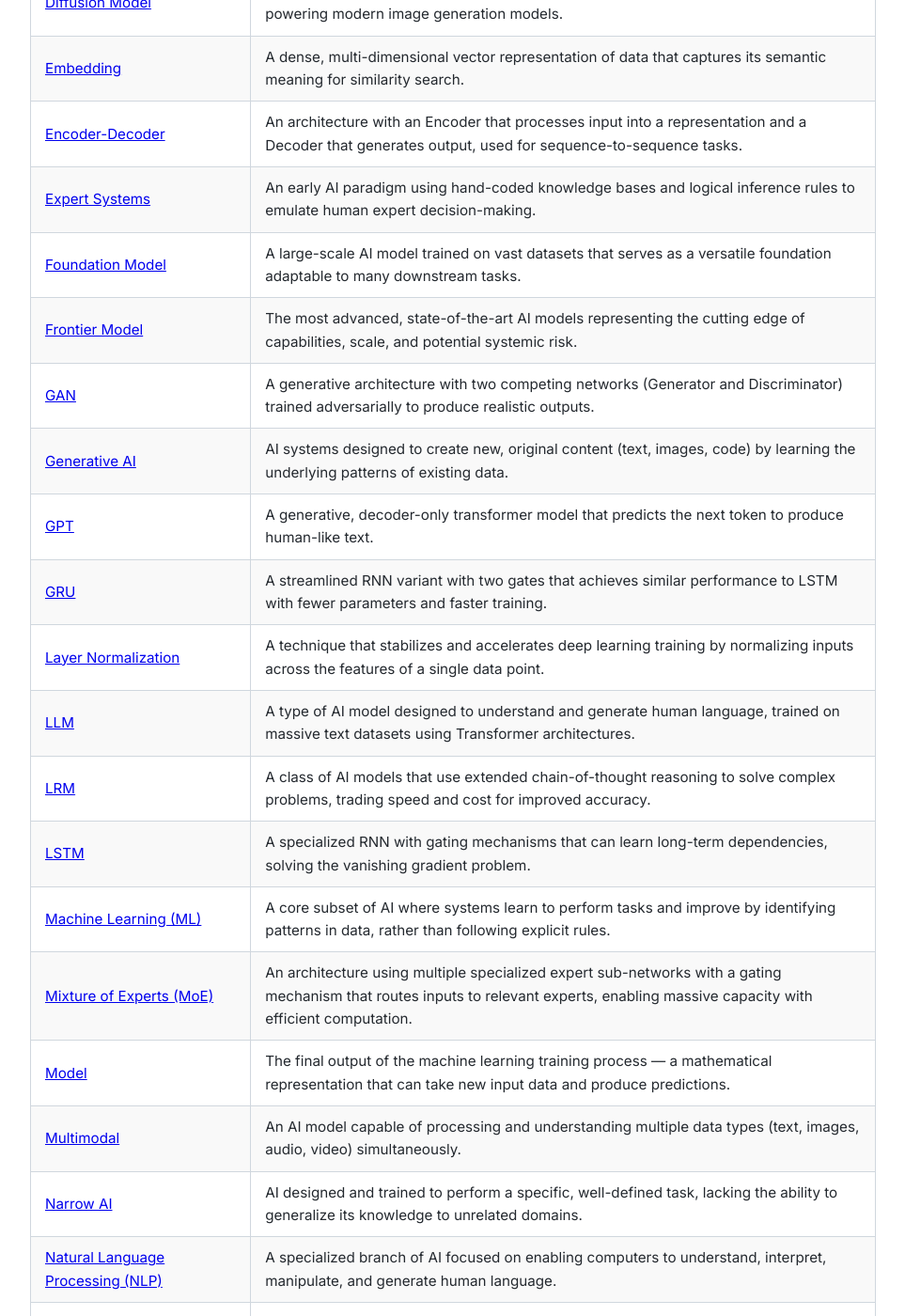
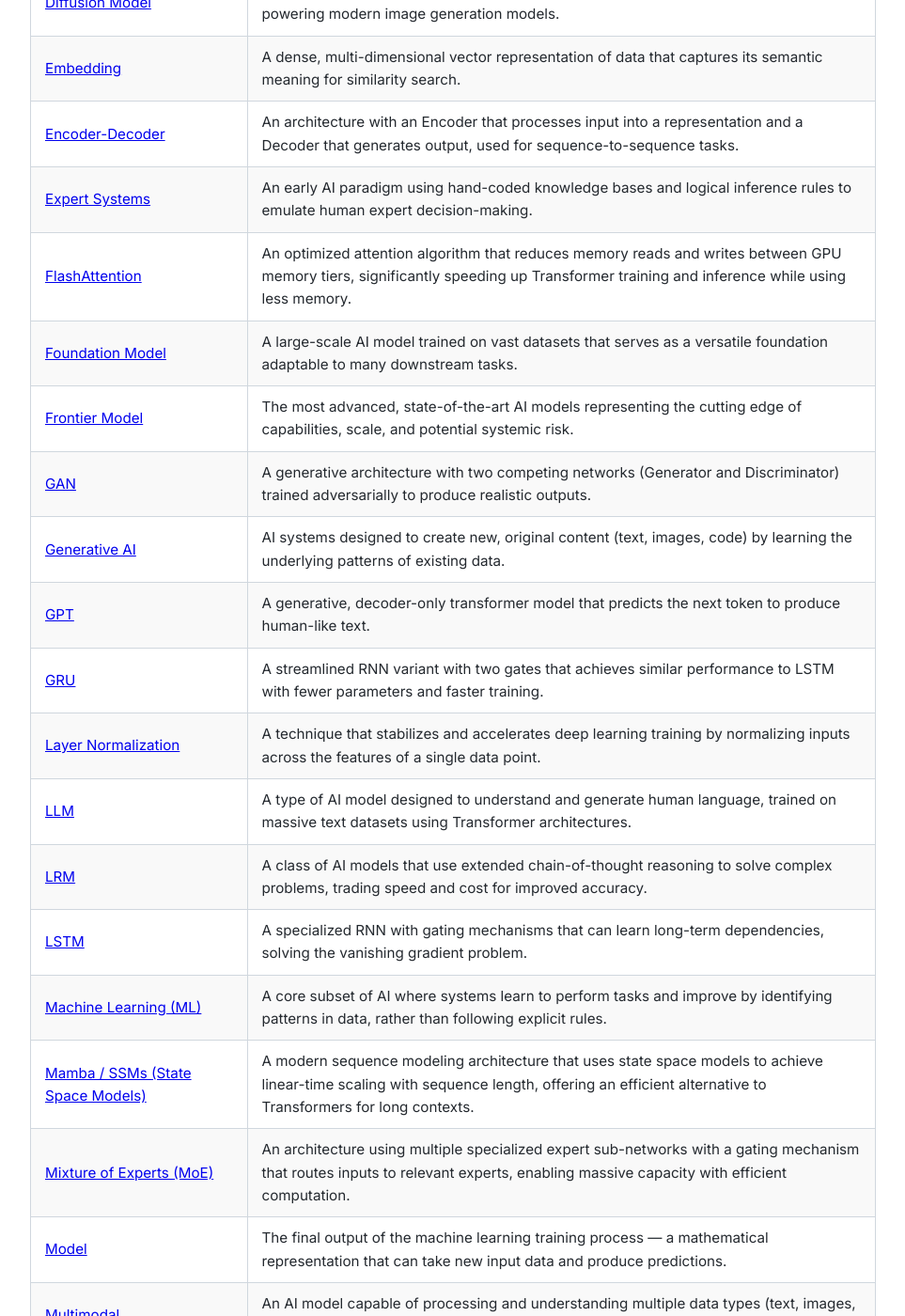
Before and after one commit to alexnubla/ai-dictionary, a Jekyll site: the page built from categories/architecture.md, in a window 1280 px wide and 1400 px high, scrolled down 1535 px. Shown: the whole window at 94% size, without its empty margins (158-1121 px from the left). Built offline with Jekyll 4.4.1, drawn with Linux system fonts in a browser that asks for light colours.

Commit message:
Update architecture.md

```diff
--- a/categories/architecture.md
+++ b/categories/architecture.md
@@ -37,6 +37,7 @@
 | [Embedding](/ai-dictionary/terms/embedding/) | A dense, multi-dimensional vector representation of data that captures its semantic meaning for similarity search. |
 | [Encoder-Decoder](/ai-dictionary/terms/encoder-decoder/) | An architecture with an Encoder that processes input into a representation and a Decoder that generates output, used for sequence-to-sequence tasks. |
 | [Expert Systems](/ai-dictionary/terms/expert-systems/) | An early AI paradigm using hand-coded knowledge bases and logical inference rules to emulate human expert decision-making. |
+| [FlashAttention](/ai-dictionary/terms/flashattention/) | An optimized attention algorithm that reduces memory reads and writes between GPU memory tiers, significantly speeding up Transformer training and inference while using less memory. |
 | [Foundation Model](/ai-dictionary/terms/foundation-model/) | A large-scale AI model trained on vast datasets that serves as a versatile foundation adaptable to many downstream tasks. |
 | [Frontier Model](/ai-dictionary/terms/frontier-model/) | The most advanced, state-of-the-art AI models representing the cutting edge of capabilities, scale, and potential systemic risk. |
 | [GAN](/ai-dictionary/terms/gan/) | A generative architecture with two competing networks (Generator and Discriminator) trained adversarially to produce realistic outputs. |
@@ -48,6 +49,7 @@
 | [LRM](/ai-dictionary/terms/lrm/) | A class of AI models that use extended chain-of-thought reasoning to solve complex problems, trading speed and cost for improved accuracy. |
 | [LSTM](/ai-dictionary/terms/lstm/) | A specialized RNN with gating mechanisms that can learn long-term dependencies, solving the vanishing gradient problem. |
 | [Machine Learning (ML)](/ai-dictionary/terms/machine-learning/) | A core subset of AI where systems learn to perform tasks and improve by identifying patterns in data, rather than following explicit rules. |
+| [Mamba / SSMs (State Space Models)](/ai-dictionary/terms/mamba-ssms/) | A modern sequence modeling architecture that uses state space models to achieve linear-time scaling with sequence length, offering an efficient alternative to Transformers for long contexts. |
 | [Mixture of Experts (MoE)](/ai-dictionary/terms/moe/) | An architecture using multiple specialized expert sub-networks with a gating mechanism that routes inputs to relevant experts, enabling massive capacity with efficient computation. |
 | [Model](/ai-dictionary/terms/model/) | The final output of the machine learning training process — a mathematical representation that can take new input data and produce predictions. |
 | [Multimodal](/ai-dictionary/terms/multimodal/) | An AI model capable of processing and understanding multiple data types (text, images, audio, video) simultaneously. |
```
